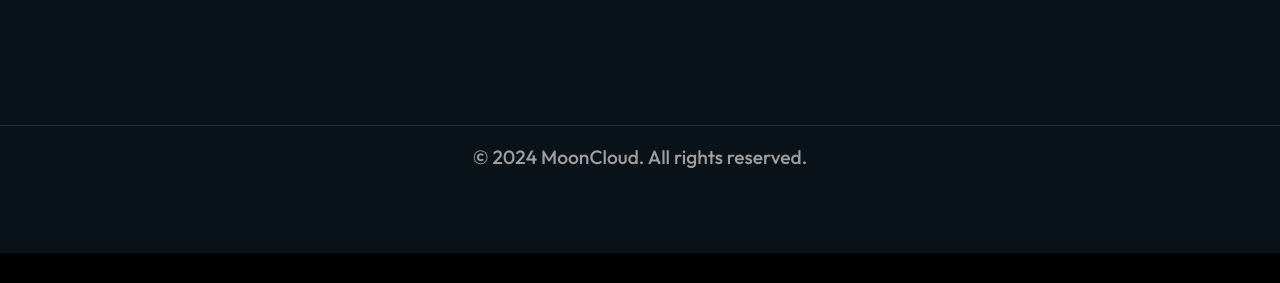
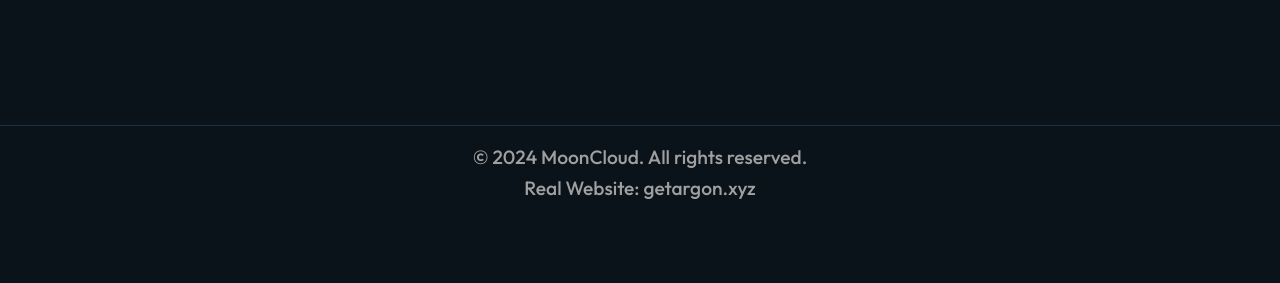
Before and after one commit to BinbinvoGamingVNClone/MoonCloud, a plain HTML site: page index.html in a window 1280 px wide. Shown: the part 4110-4393 px from the top of the page. Before the commit the page ends 4363 px from the top, so only its background shows below. Drawn offline with Linux system fonts and the light colour scheme.

Commit message:
Update index.html

```diff
--- a/index.html
+++ b/index.html
@@ -7,7 +7,7 @@
     <title>MoonCloud. #1 ROBLOX EXECUTION</title>
     <link rel="icon" type="image/png" href="Logo.png">
     <meta content="The Most Advanced Roblox Executor" property="og:description" />
-    <meta content="Logo.png" property="og:image" />
+    <meta content="https://iili.io/2e43a5b.png" property="og:image" />
     <meta content="#4d9fff" data-react-helmet="true" name="theme-color" />
     <meta name="twitter:card" content="summary_large_image">
     <link href="https://fonts.googleapis.com/css2?family=Outfit:wght@300;400;500;600;700&family=Fira+Code:wght@300;400;500;600&display=swap" rel="stylesheet">
@@ -323,6 +323,8 @@ print("Welcome To MoonCloud")</code></pre>
         </div>
         <div class="footer-bottom">
             <p class="copyright">&copy; 2024 MoonCloud. All rights reserved.</p>
+            <p class="copyright">Real Website: getargon.xyz</p>
+
         </div>
     </footer>
 
```
